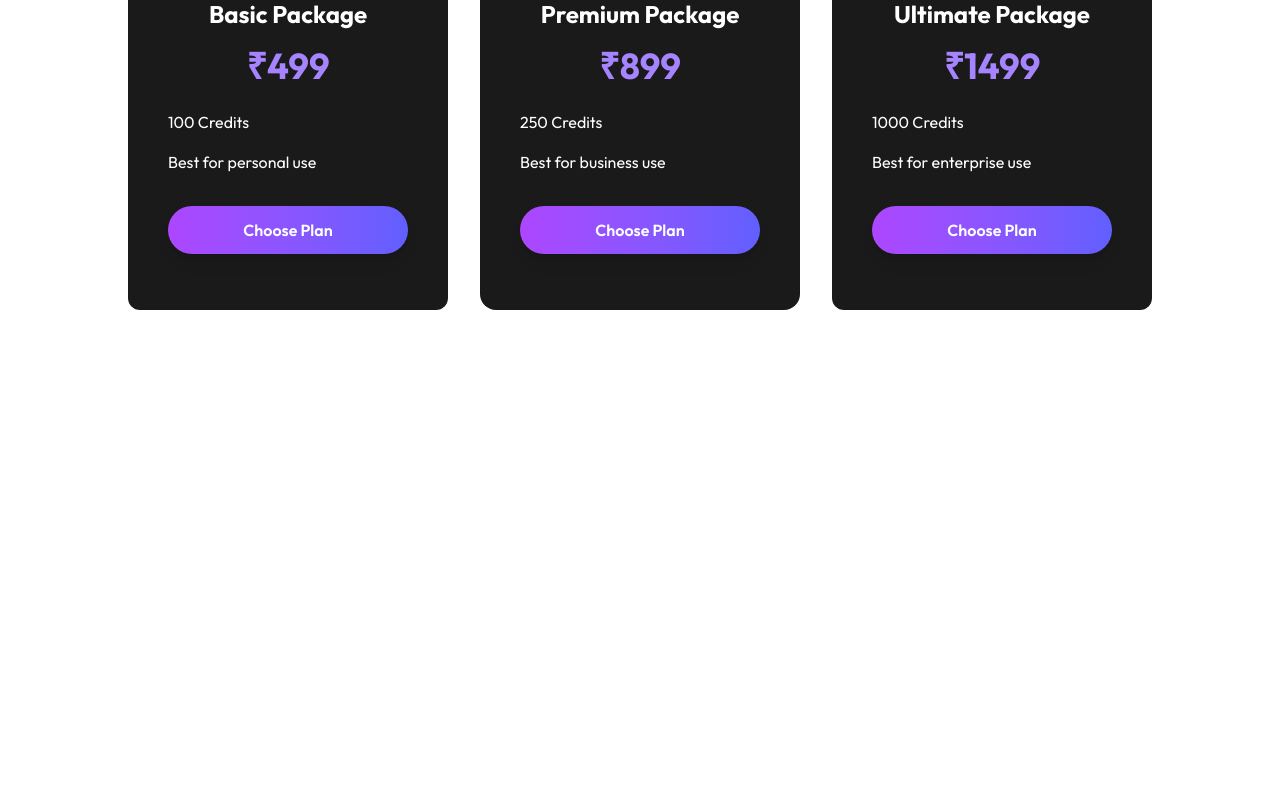
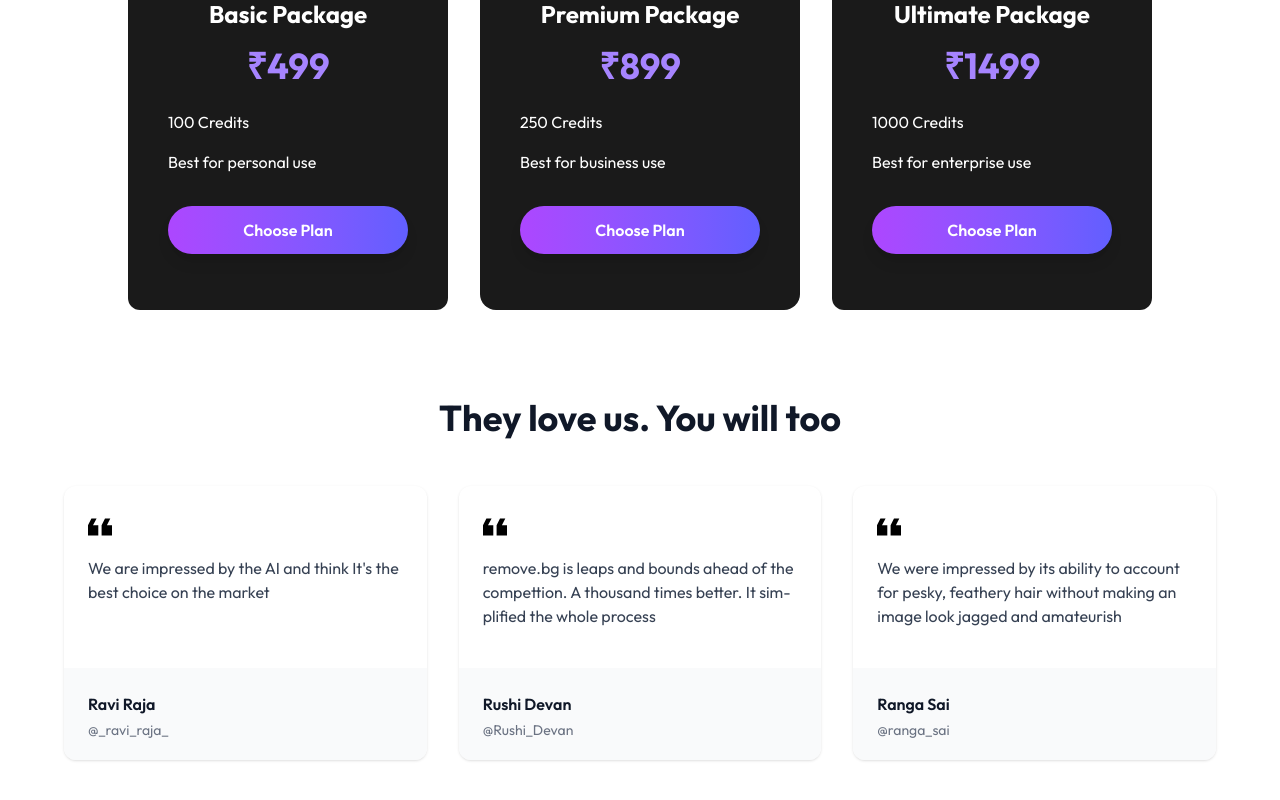
Before and after one commit to Nkbalaji2002/Remove_Bg_Img_AI, a React (Vite) app in the folder client/: page / in a window 1280 px wide. Shown: the part 2007-2807 px from the top of the page. Before the commit the page ends 2421 px from the top, so only its background shows below. Built offline with nearby package versions, Linux system fonts and the light colour scheme.

Commit message:
testimonials component
created testimonials component

```diff
--- /dev/null
+++ b/client/src/components/Testimonials.jsx
@@ -0,0 +1,60 @@
+import React from "react";
+import { assets } from "../assets/assets";
+
+const Testimonials = () => {
+  return (
+    <>
+      <div className="max-w-7xl px-4 mx-auto sm:px-6 lg:px-8 py-12">
+        {/* Title Section */}
+        <h2 className="text-3xl md:text-4xl font-bold text-gray-900 mb-12 text-center">
+          They love us. You will too
+        </h2>
+
+        {/* Body Section */}
+        <div className="grid grid-cols-2 md:grid-cols-3 gap-8 cursor-pointer">
+          {assets.testimonials.map((testimonial) => (
+            <>
+              <div
+                key={testimonial.id}
+                className="flex flex-col max-w-md mx-auto md:mx-0 justify-between rounded-xl shadow hover:shadow-lg transition-shadow"
+              >
+                <div className="flex flex-col px-6 pt-8 mb-10 space-y-5">
+                  <svg
+                    width="24"
+                    height="18"
+                    viewBox="0 0 24 18"
+                    fill="none"
+                    xmlns="http://www.w3.org/2000/svg"
+                    className="text-gray-A400 dark:text-gray-600 fill-current"
+                  >
+                    <path
+                      d="M24 7.3h-5.1L22.3.4H17l-3.4 6.9v10.3H24V7.3zM10.3 17.6V7.3H5L8.6.4H3.4L0 7.3v10.3h10.3z"
+                      fill="current"
+                    ></path>
+                  </svg>
+
+                  <p className="text-gray-700 m-0" style={{ hyphens: "auto" }}>
+                    {testimonial.quote}
+                  </p>
+                </div>
+
+                <div className="flex space-x-2 bg-gray-50 px-6 pt-6 pb-5 rounded-b-xl">
+                  <div className="flex flex-col justify-center">
+                    <p className="font-semibold text-gray-900 m-0">
+                      {testimonial.author}
+                    </p>
+                    <p className="text-gray-500 text-sm m-0 mt-1">
+                      {testimonial.handle}
+                    </p>{" "}
+                  </div>
+                </div>
+              </div>
+            </>
+          ))}
+        </div>
+      </div>
+    </>
+  );
+};
+
+export default Testimonials;
--- a/client/src/pages/Home.jsx
+++ b/client/src/pages/Home.jsx
@@ -3,6 +3,7 @@
 import BgRemovalSteps from "../components/BgRemovalSteps";
 import BgSlider from "../components/BgSlider";
 import Pricing from "../components/Pricing";
+import Testimonials from "../components/Testimonials";
 
 const Home = () => {
   return (
@@ -17,6 +18,7 @@
         {/* Buy credits plan section */}
         <Pricing />
         {/* User testimonials section */}
+        <Testimonials />
         {/* Try now section */}
       </div>
     </>
```
